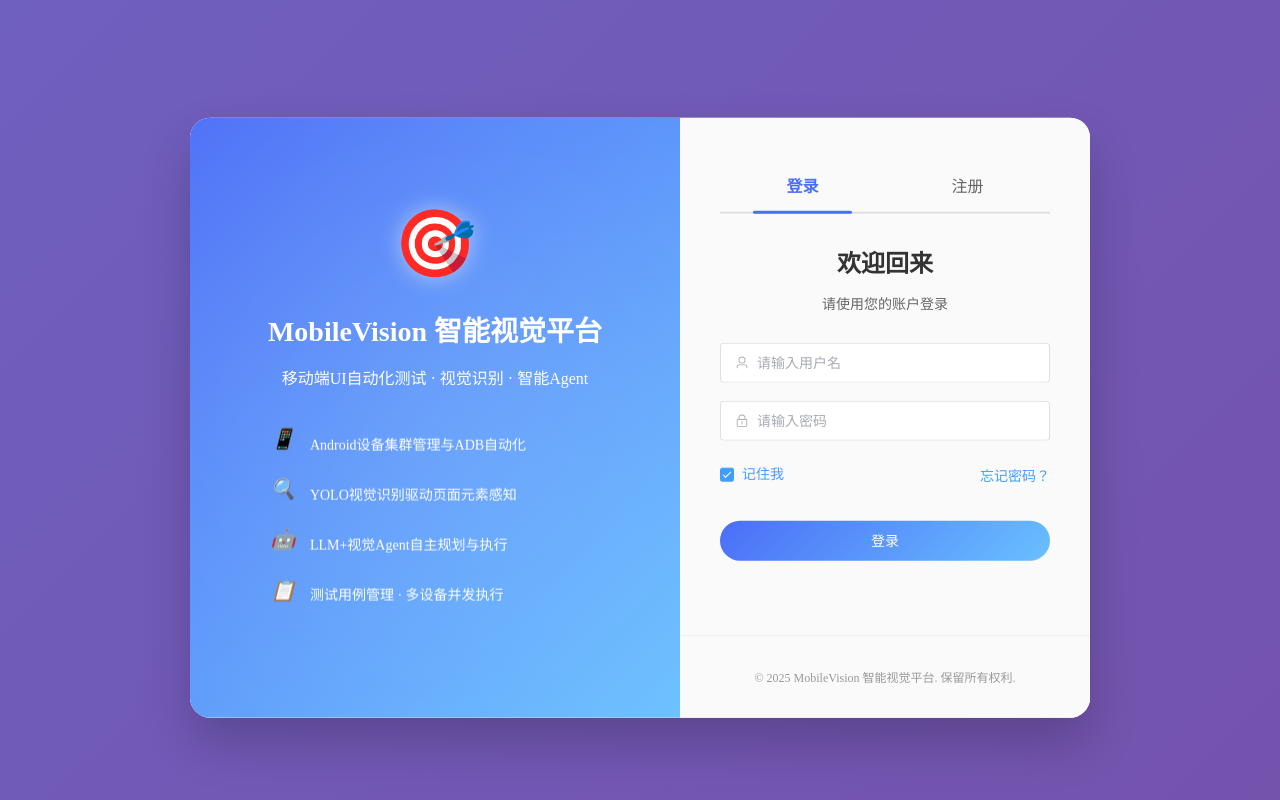
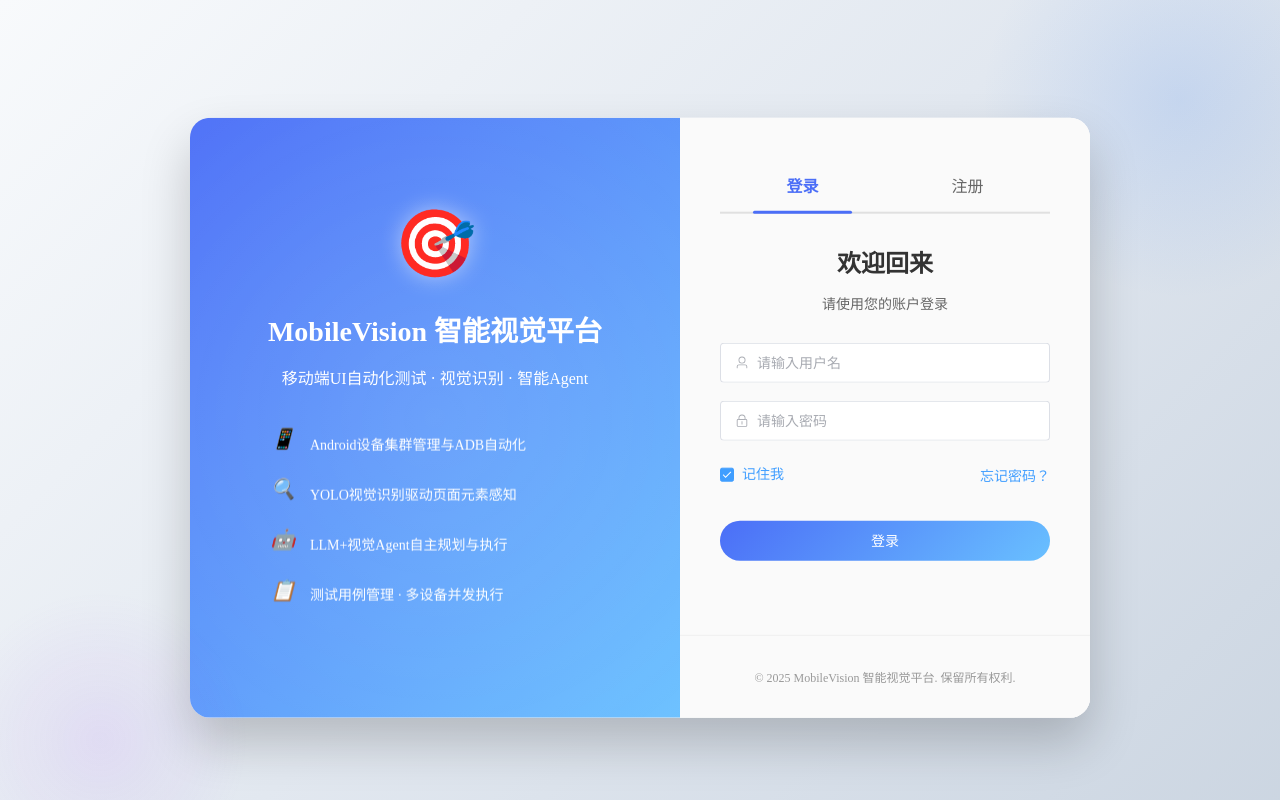
Before and after one commit to nightfall-w/mobile_vision, a Vue app in the folder mobile_vision_web/: page /login in a window 1280 px wide. Built offline with nearby package versions, Linux system fonts and the light colour scheme.

Commit message:
style: update login page background to light gradient with glows

```diff
--- a/mobile_vision_web/src/views/Login.vue
+++ b/mobile_vision_web/src/views/Login.vue
@@ -420,22 +420,33 @@ const handleRegister = async () => {
   justify-content: center;
   align-items: center;
   min-height: 100vh;
-  background: linear-gradient(135deg, #667eea 0%, #764ba2 100%);
+  background: linear-gradient(135deg, #f8fafc 0%, #e2e8f0 50%, #cbd5e1 100%);
   padding: 20px;
-  animation: gradientShift 10s ease infinite;
-  background-size: 400% 400%;
+  position: relative;
+  overflow: hidden;
 }
 
-@keyframes gradientShift {
-  0% {
-    background-position: 0% 50%;
-  }
-  50% {
-    background-position: 100% 50%;
-  }
-  100% {
-    background-position: 0% 50%;
-  }
+/* Decorative background elements */
+.login-container::before {
+  content: '';
+  position: absolute;
+  width: 400px;
+  height: 400px;
+  background: radial-gradient(circle, rgba(59, 130, 246, 0.15) 0%, transparent 70%);
+  top: -100px;
+  right: -100px;
+  pointer-events: none;
+}
+
+.login-container::after {
+  content: '';
+  position: absolute;
+  width: 300px;
+  height: 300px;
+  background: radial-gradient(circle, rgba(168, 85, 247, 0.1) 0%, transparent 70%);
+  bottom: -50px;
+  left: -50px;
+  pointer-events: none;
 }
 
 .login-wrapper {
```
